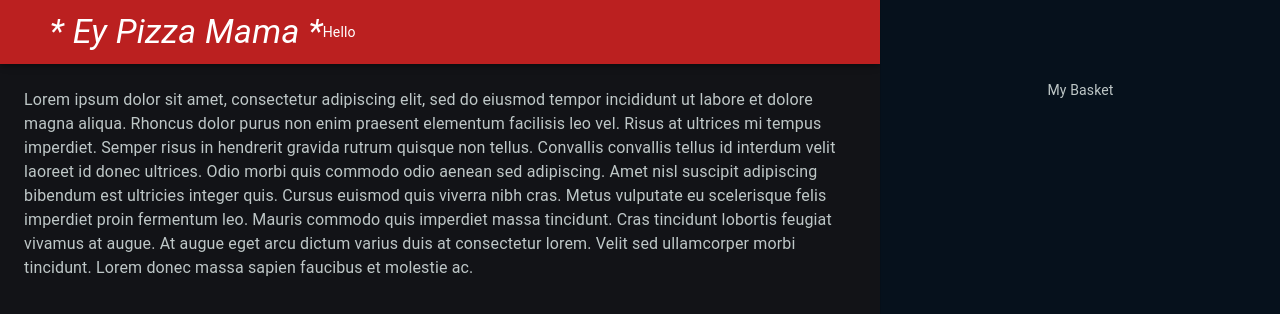
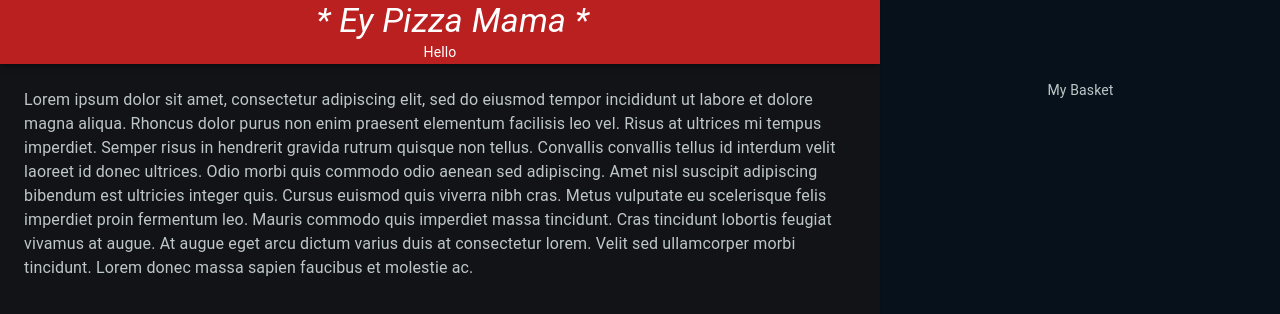
Before and after one commit to TheAncientOwl/pizza-website, a React (Create React App) app: page / in a window 1280 px wide. Shown: the top 314 px of the page. Built offline with nearby package versions, Linux system fonts and the light colour scheme.

Commit message:
Added flex toolbar.

```diff
--- a/src/components/nav-bar/NavBarContainer.jsx
+++ b/src/components/nav-bar/NavBarContainer.jsx
@@ -8,6 +8,10 @@ const useStyles = makeStyles(theme => ({
       marginRight: props => props.basketWidth,
     },
   },
+  toolbar: {
+    display: 'flex',
+    flexDirection: 'column',
+  },
 }));
 
 export default function NavBarContainer({ basketWidth, children }) {
@@ -15,7 +19,7 @@ export default function NavBarContainer({ basketWidth, children }) {
 
   return (
     <AppBar position='fixed' className={classes.appBar}>
-      <Toolbar>{children}</Toolbar>
+      <Toolbar className={classes.toolbar}>{children}</Toolbar>
     </AppBar>
   );
 }
```
